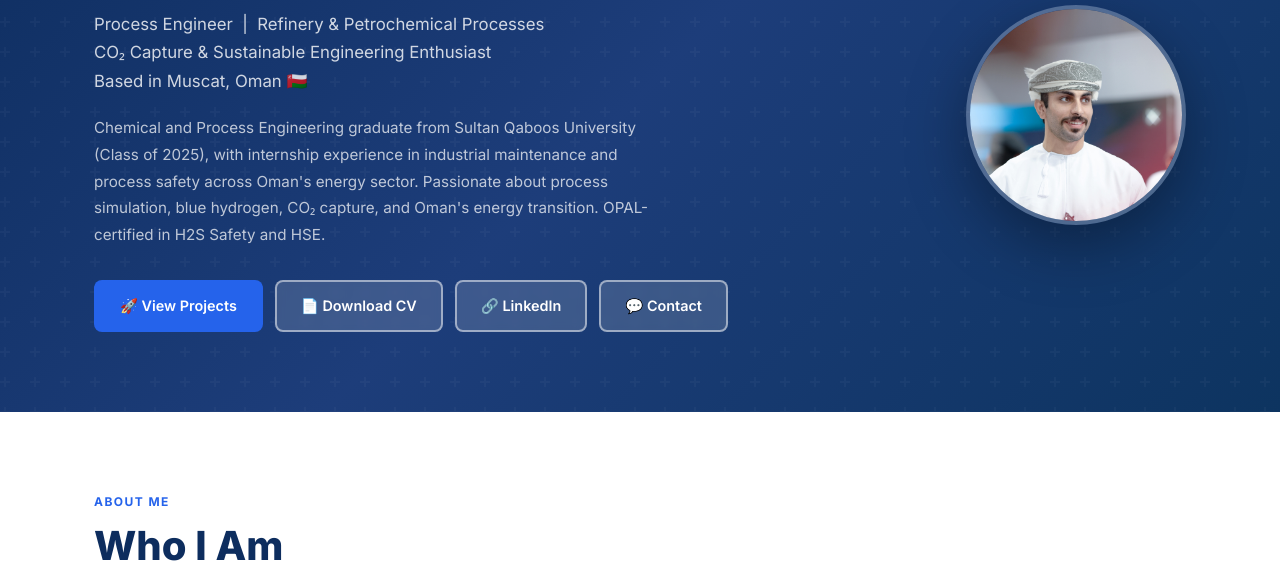
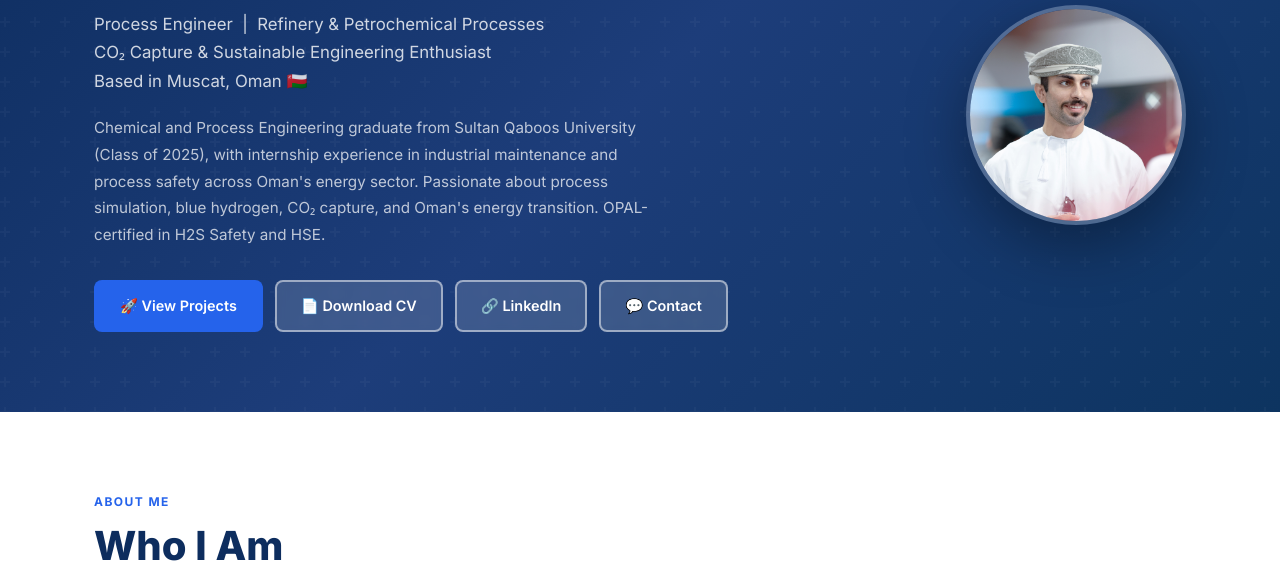
Before and after one commit to muayadfit-max/muayadalabriportfoilo, a plain HTML site: page index.html in a window 1280 px wide. Shown: the part 223-800 px from the top of the page. Drawn offline with Linux system fonts and the light colour scheme.

Commit message:
Adjust profile photo crop — center body in circle

```diff
--- a/index.html
+++ b/index.html
@@ -90,7 +90,7 @@
     .hero-bio { font-size: .95rem; color: rgba(255,255,255,.72); margin-bottom: 32px; max-width: 580px; line-height: 1.75; }
     .hero-buttons { display: flex; flex-wrap: wrap; gap: 12px; }
     .hero-photo-wrap { flex-shrink: 0; }
-    .hero-photo { width: 220px; height: 220px; border-radius: 50%; object-fit: cover; object-position: top center; border: 4px solid rgba(255,255,255,.25); box-shadow: 0 20px 60px rgba(0,0,0,.35); }
+    .hero-photo { width: 220px; height: 220px; border-radius: 50%; object-fit: cover; object-position: center 15%; border: 4px solid rgba(255,255,255,.25); box-shadow: 0 20px 60px rgba(0,0,0,.35); }
 
     /* ─── About ─────────────────────────────────────────────── */
     #about { background: var(--surface); }
```
